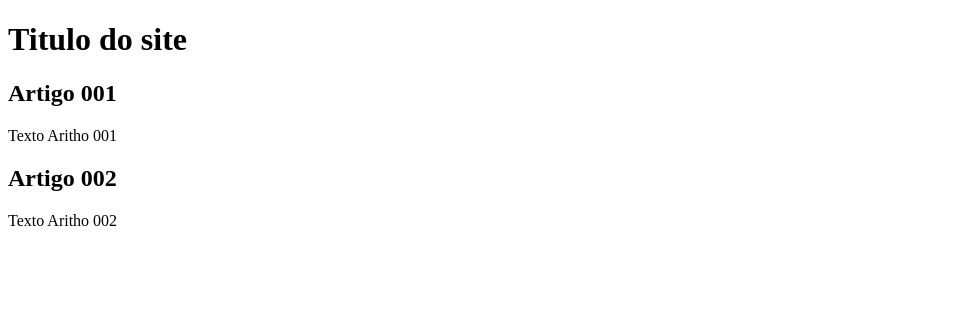
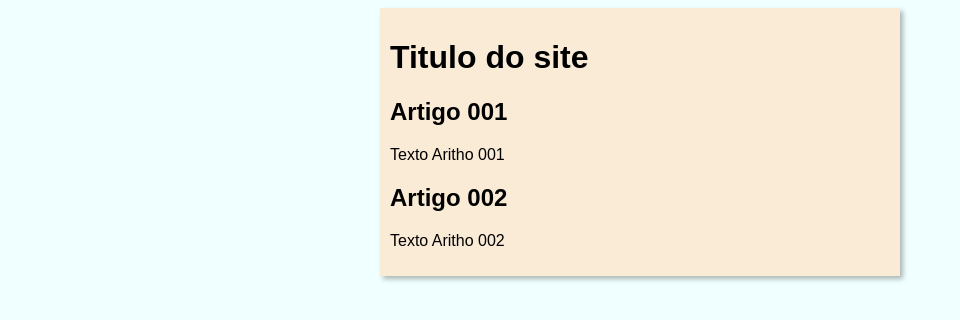
Before and after one commit to Andressa-barros92/Projeto-site, a plain HTML site: page index.html in a window 1280 px wide. Shown: the whole page, without its empty margins (0-960 px from the left). Drawn offline with Linux system fonts and the light colour scheme.

Commit message:
iniciei o design
Comecei a escrever o conteúdo.

```diff
--- /dev/null
+++ b/estilo/style.css
@@ -0,0 +1,15 @@
+* {
+    font-family: arial, helvetica, sans-serif;
+}
+
+body {
+    background-color: azure;
+}
+
+main {
+    background-color: antiquewhite;
+    width: 500px;
+    margin: auto;
+    padding: 10px;
+    box-shadow: 3px 3px 5px rgba(0, 0, 0, 0.292) ;
+}
--- a/index.html
+++ b/index.html
@@ -4,6 +4,7 @@
     <meta charset="UTF-8">
     <meta name="viewport" content="width=device-width, initial-scale=1.0">
     <title>Titulo do site</title>
+    <link rel="stylesheet" href="estilo/style.css">
 </head>
 <body>
     <main>
```
